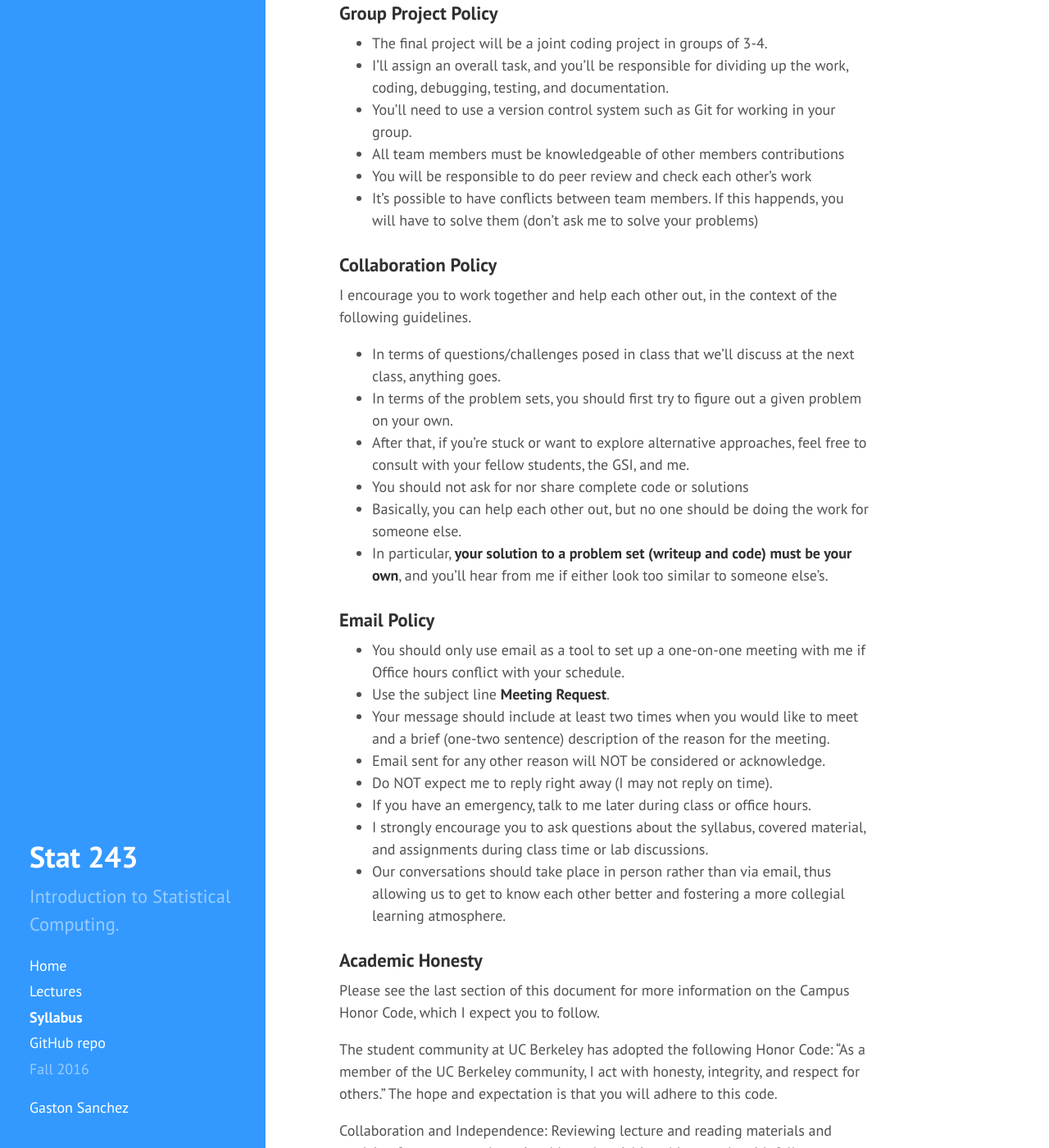
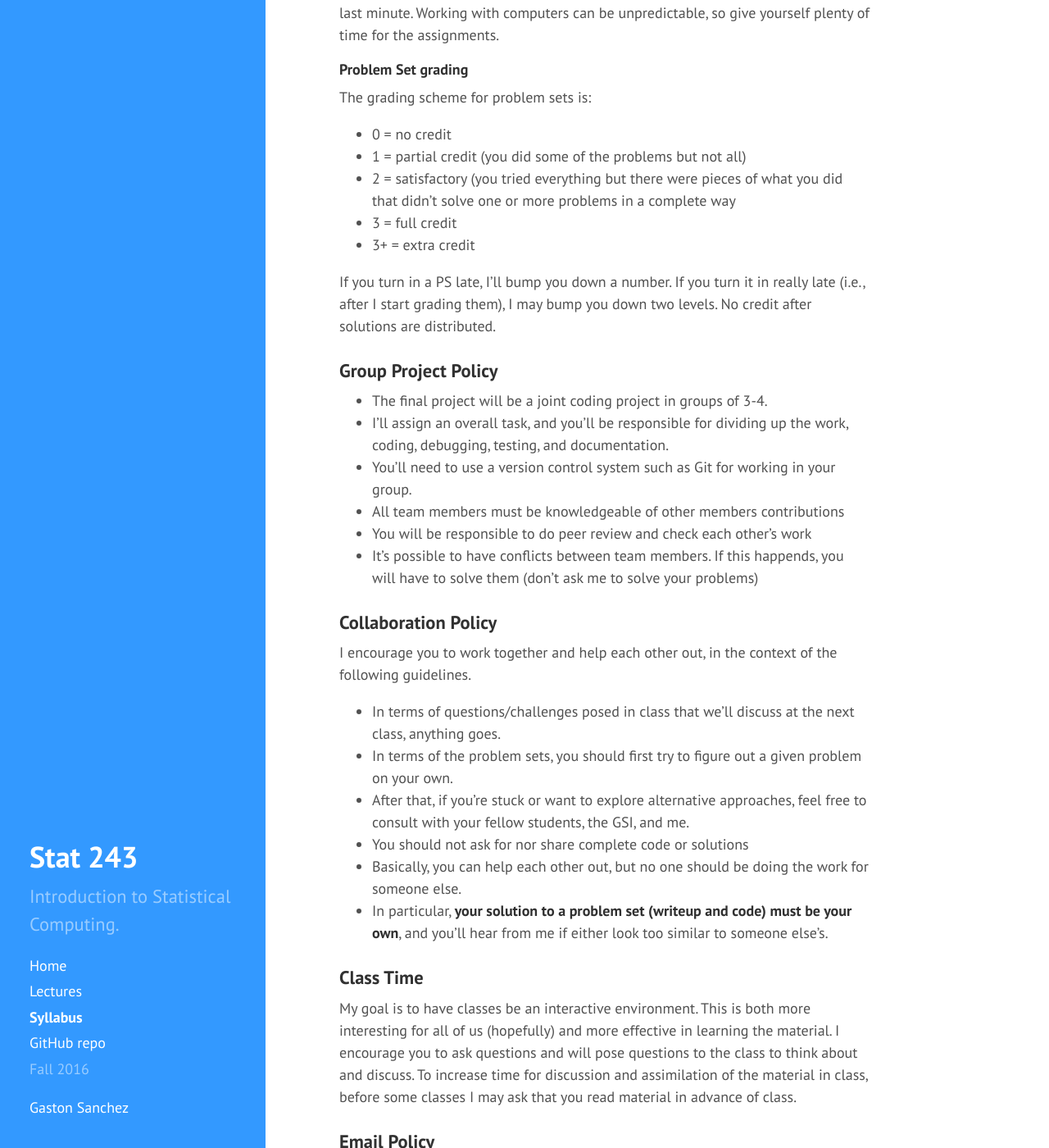
Before and after one commit to gastonstat/stat243-relic, a Jekyll site: the page built from syllabus.md, in a window 1280 px wide and 1400 px high, scrolled down 2065 px. Shown: the whole window at 82% size. Built offline with Jekyll 4.4.1, drawn with Linux system fonts in a browser that asks for light colours; nearby versions of some CDN libraries; some of the changed text lies outside the part shown.

Commit message:
syllabus: add PS grading scheme, and class time policy

```diff
--- a/syllabus.md
+++ b/syllabus.md
@@ -32,10 +32,12 @@ Statistical computing topics may include:
 - numerical integration/differentiation
 
 The coverage of these topics complement the models/methods discussed
-in the rest of the statistics graduate curriculum.
+in the rest of the statistics graduate curriculum. We will also cover the
+basics of UNIX/Linux, in particular some basic shell scripting.
 
-We will also cover the basics of UNIX/Linux, in particular some basic shell
-scripting.
+Note that I aim to have the course be useful to those who already know a
+fair amount of R by (1) covering more advanced aspects of R, and (2) through
+the extensive coverage of the statistical computing topics.
 
 
 ### Informal prerequisites
@@ -99,6 +101,23 @@ Working with computers can be unpredictable, so give yourself plenty of
 time for the assignments.
 
 
+#### Problem Set grading
+
+The grading scheme for problem sets is:
+
+- 0 = no credit
+- 1 = partial credit (you did some of the problems but not all)
+- 2 = satisfactory (you tried everything but there were pieces of what you
+ did that didn't solve one or more problems in a complete way
+- 3 = full credit
+- 3+ = extra credit
+
+If you turn in a PS late, I'll bump you down a number.
+If you turn it in really late (i.e., after I start grading them), I may bump
+you down two levels.
+No credit after solutions are distributed.
+
+
 ### Group Project Policy
 
 - The final project will be a joint coding project in groups of 3-4.
@@ -130,8 +149,15 @@ I encourage you to work together and help each other out, in the context
 and you'll hear from me if either look too similar to someone else's.
 
 
+### Class Time
 
-
+My goal is to have classes be an interactive environment.
+This is both more interesting for all of us (hopefully) and more effective
+in learning the material.
+I encourage you to ask questions and will pose questions to the class to
+think about and discuss.
+To increase time for discussion and assimilation of the material in class,
+before some classes I may ask that you read material in advance of class.
 
 
 ### <a name="email-policy"></a>Email Policy
```
